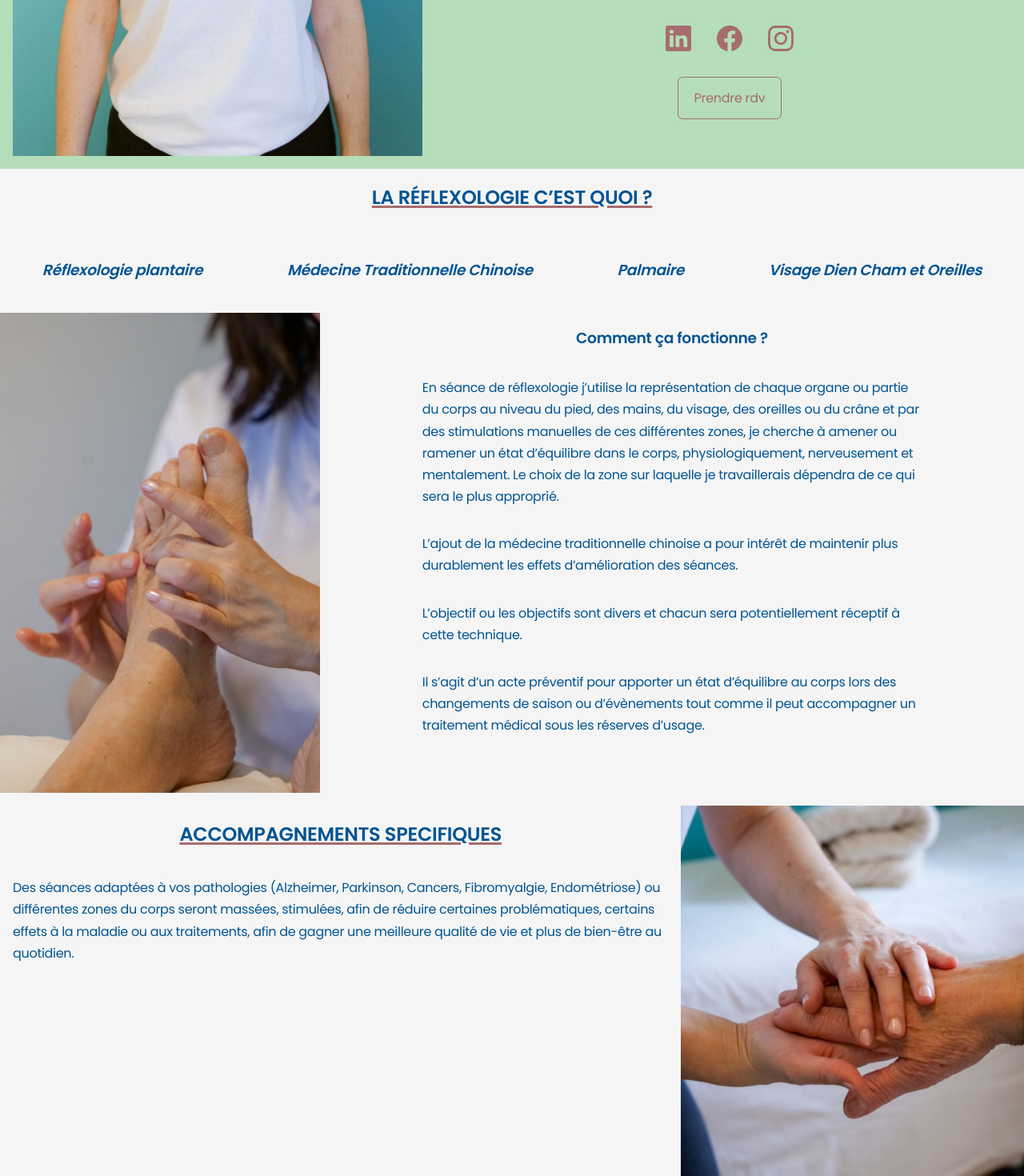
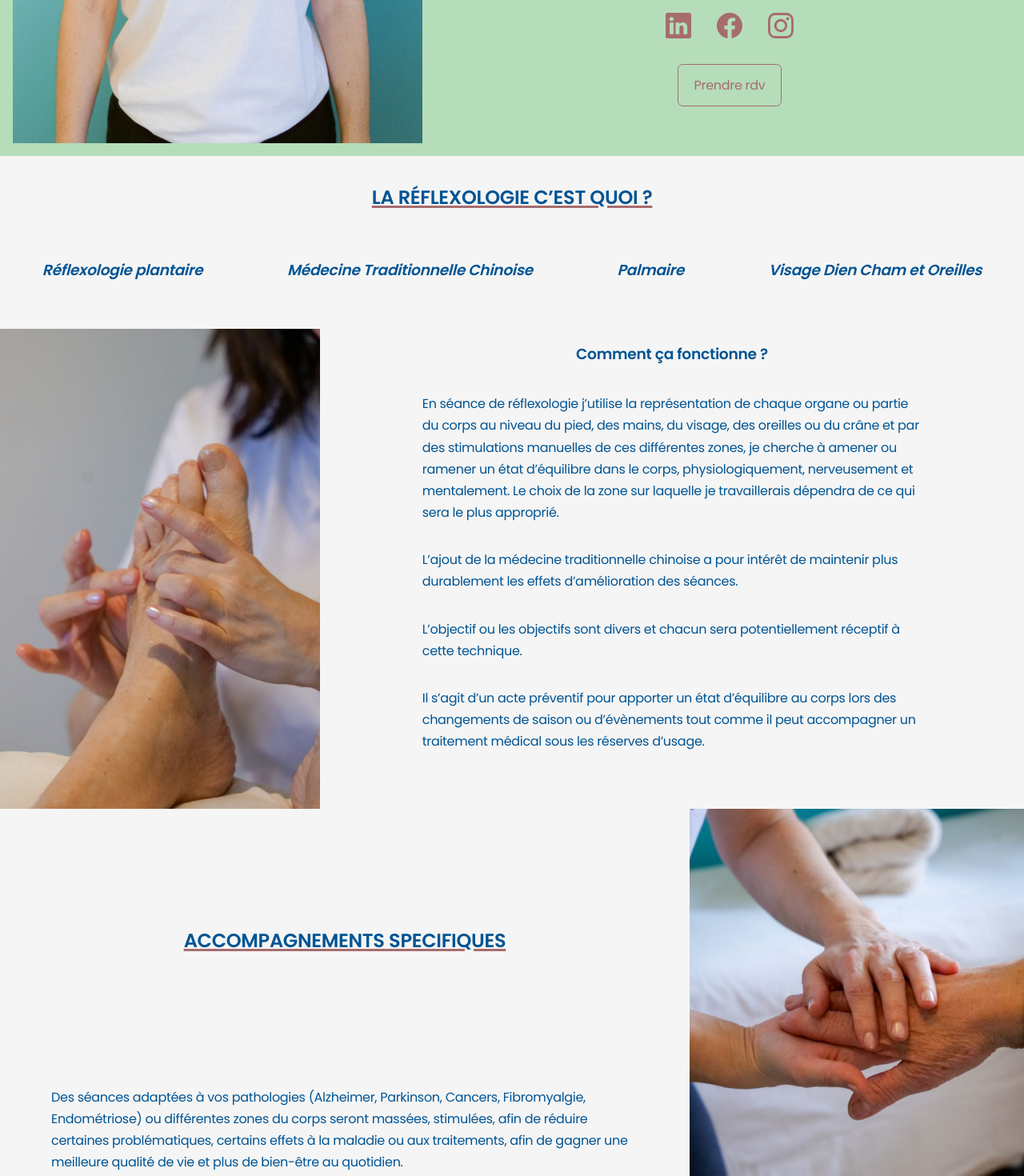
Before and after one commit to Geoffrey-lusitano/laurence-descat, a React (Create React App) app: page / in a window 1280 px wide. Shown: the part 1330-2800 px from the top of the page at 80% size. Built offline with nearby package versions, Linux system fonts and the light colour scheme; the HTML template or start-up script is replaced by a standard one.

Commit message:
rework css reflexo desktop

```diff
--- a/src/components/nav/Nav.jsx
+++ b/src/components/nav/Nav.jsx
@@ -20,7 +20,7 @@ const Nav = () => {
       </a>
       <a href="#reflexiology" onClick={() => setActiveNav('#reflexiology')} className={activeNav === '#reflexiology' ? 'active' : ''}>
         <GiFootprint/>
-        <span className='nameNav'>Réflexiologie</span>
+        <span className='nameNav'>Réflexologie</span>
       </a>
       <a href="#massages" onClick={() => setActiveNav('#massages')} className={activeNav === '#massages' ? 'active' : ''}>
         <TbMassage/>
--- a/src/components/reflexiology/Reflexiology.jsx
+++ b/src/components/reflexiology/Reflexiology.jsx
@@ -81,7 +81,7 @@ function Reflexiology() {
             parents ne concerne pas toujours que les femmes.
           </p>
         </div>
-        <img src={perinatale} alt="" className="img__b" />
+        <img src={perinatale} alt="" className="img__a" />
       </div>
       <div className="reflexiology__a">
         <div className="acc__content">
--- a/src/components/reflexiology/reflexiology.css
+++ b/src/components/reflexiology/reflexiology.css
@@ -1,12 +1,22 @@
+#reflexiology h2 {
+padding-top: 2rem;
 
+}
 .types {
     display: flex;
     flex-direction: row;
     justify-content: space-around;
+    font-style: italic;
+    margin: 30px 0 50px 0;
 }
+.types h3 {
+    padding: 0.5rem;
+}
+
 /* Reflexology General */
+
 .reflexiology__general {
-    display: flex !important;
+    display: flex;
     flex-direction: row ;
     margin-top: 1rem;
 }
@@ -18,13 +28,19 @@
     padding: 0 7rem;
 }
 
-
 /* Accompagnement */
-
 
 .reflexiology__a {
 display: flex;
 flex-direction: row;
+}
+.acc__content {
+    display: flex;
+    flex-direction: column;
+    justify-content: space-evenly;
+}
+.acc__content p {
+    padding: 2rem 4rem;
 }
 .img__a {
     object-fit: cover !important;
@@ -41,27 +57,12 @@ flex-direction: row;
     gap: 2.5rem;
     margin-top: 1rem;
 }
-.img__b {
-    margin-bottom: 0;
-}
+
 
 /* reflexiology shiatsu */
 
 
-.reflexiology__shiatsu .acc__content {
-    max-width: 600px;
-}
-.reflexiology__acc {
-    margin: 0 !important;
-    background: var(--color-primary);
-}
-.types {
-    font-style: italic;
-    margin: 30px 0;
-}
-.types h3 {
-    padding: 0.5rem;
-}
+
 
 /* ================ TABLETTE ============ */
 @media screen and (max-width: 820px) {
@@ -83,7 +84,7 @@ flex-direction: row;
     }
 }
 
-/* ================ DEKSTOP ============ */
+/* ================ PHONE ============ */
 @media screen and (max-width: 480px) {
 
 }
--- a/src/index.css
+++ b/src/index.css
@@ -73,11 +73,6 @@ p {
     padding: 1rem;
 }
 
-.content p {
-    padding-bottom: 1rem;
-}
-
-
 .btn {
     width: max-content;
     display: inline-block;
@@ -100,13 +95,8 @@ img {
     width: 100%;
     object-fit: contain;
     margin: 0 auto;
-    margin-bottom: 1rem;
 }
-.span__titles {
-    width: 100%;
-    border: solid 2px var(--color-secondary);
-    border-radius: 1rem;
-}
+
 
 /* ================ TABLETTE ============ */
 @media screen and (max-width: 820px) {
```
